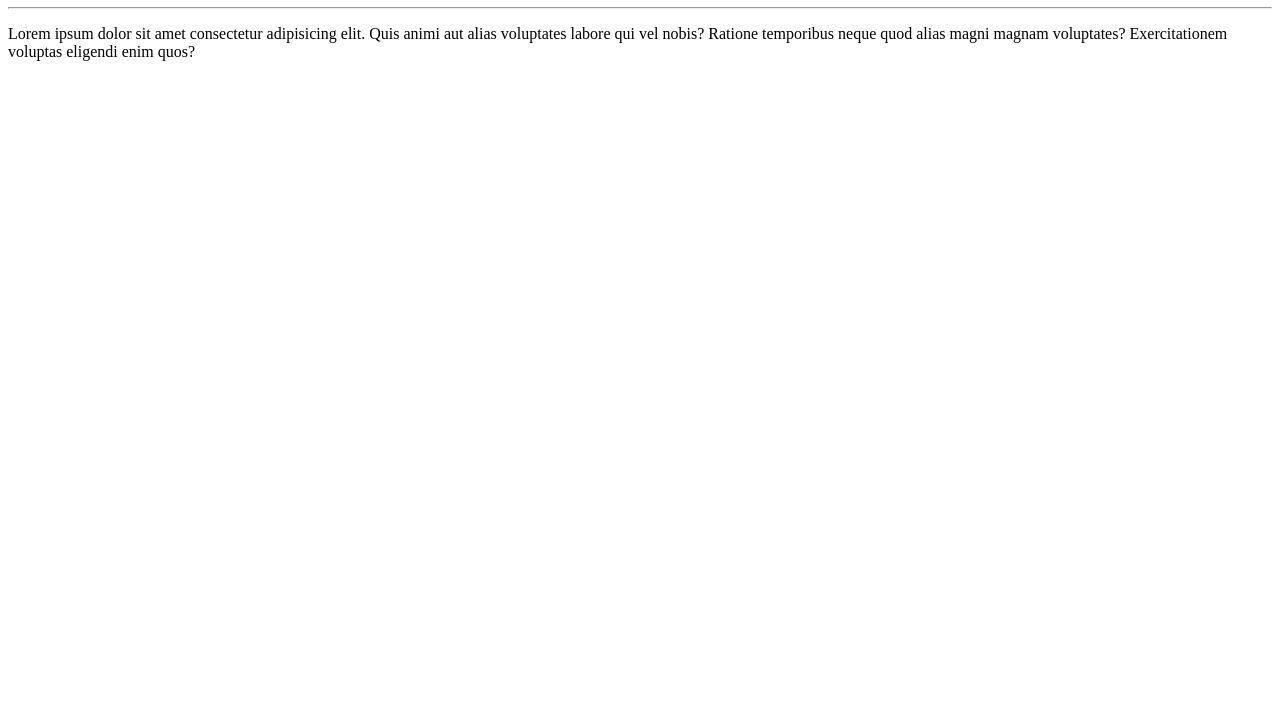
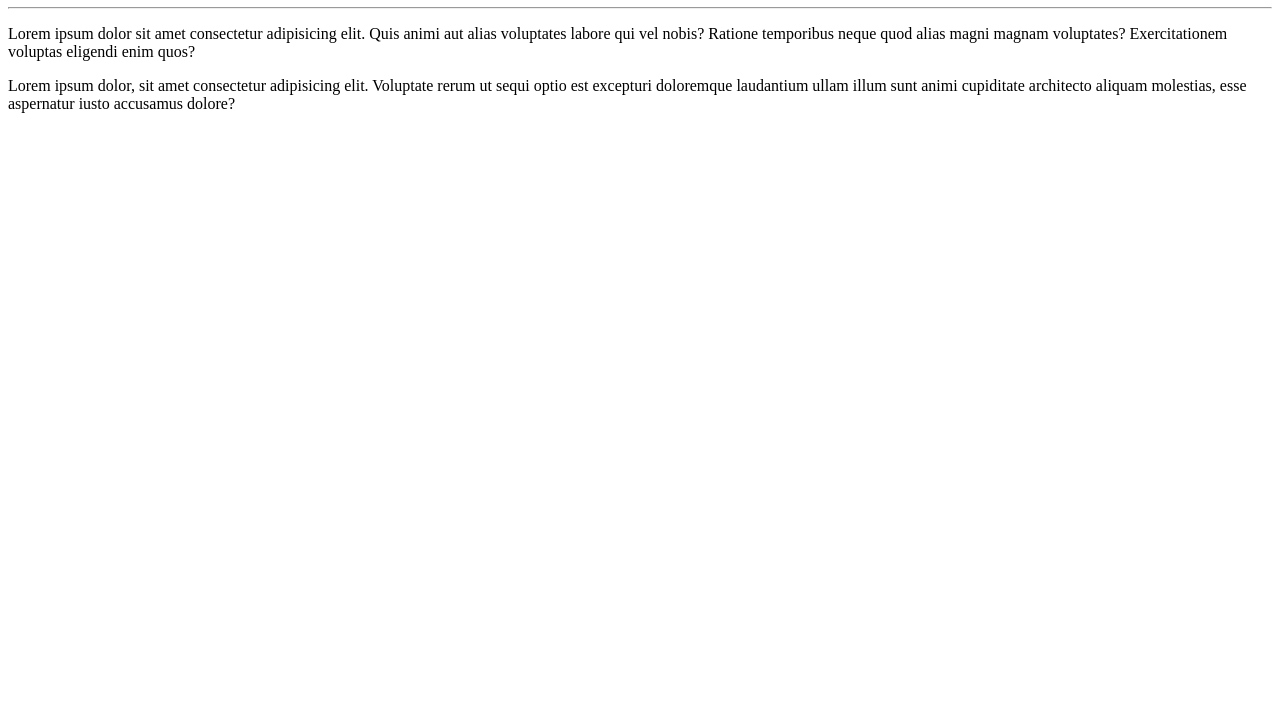
Before and after one commit to LucasPRezende/Ola-Mundo, a plain HTML site: page site-exemplo/index.html in a window 1280 px wide. Shown: the part 73-800 px from the top of the page. Drawn offline with Linux system fonts and the light colour scheme.

Commit message:
Update index.html

```diff
--- a/site-exemplo/index.html
+++ b/site-exemplo/index.html
@@ -10,5 +10,7 @@
     <h1>Olá, Mundo!</h1>
     <hr>
     <p>Lorem ipsum dolor sit amet consectetur adipisicing elit. Quis animi aut alias voluptates labore qui vel nobis? Ratione temporibus neque quod alias magni magnam voluptates? Exercitationem voluptas eligendi enim quos?</p>
+
+    <p>Lorem ipsum dolor, sit amet consectetur adipisicing elit. Voluptate rerum ut sequi optio est excepturi doloremque laudantium ullam illum sunt animi cupiditate architecto aliquam molestias, esse aspernatur iusto accusamus dolore?</p>
 </body>
 </html>
```
